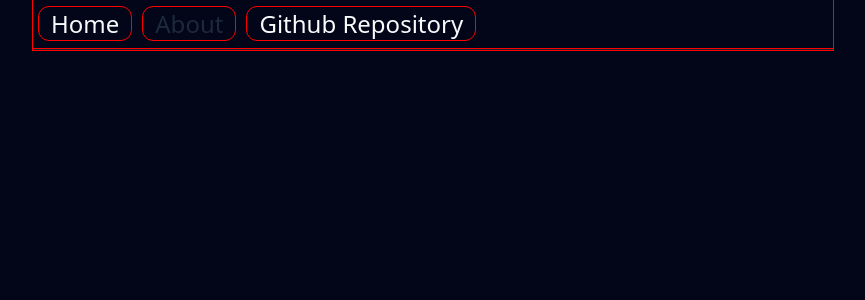
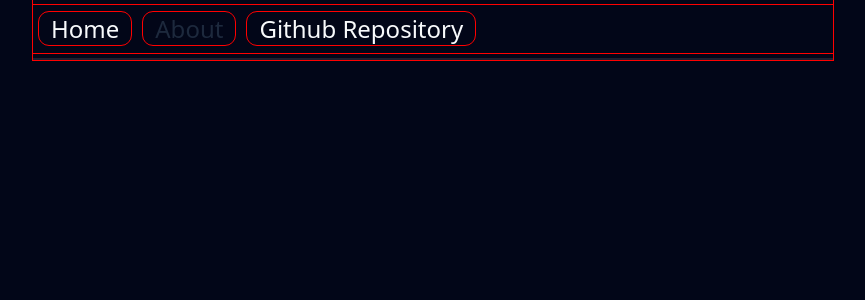
Before and after one commit to jake05050505/UA92-Project, a Next.js app: page /about in a window 1280 px wide. Shown: the top 300 px of the page, without its empty margins (207-1072 px from the left). Built offline with nearby package versions, Linux system fonts and the light colour scheme.

Commit message:
finalise base design 2

```diff
--- a/components/Header.tsx
+++ b/components/Header.tsx
@@ -3,7 +3,9 @@ import Nav from "@/components/Nav"
 export default function Header() {
     return (
         <header className="content">
-            <Nav />
+            <span id="navbar" className="content">
+                <Nav />
+            </span>
         </header>
     );
 }
```
